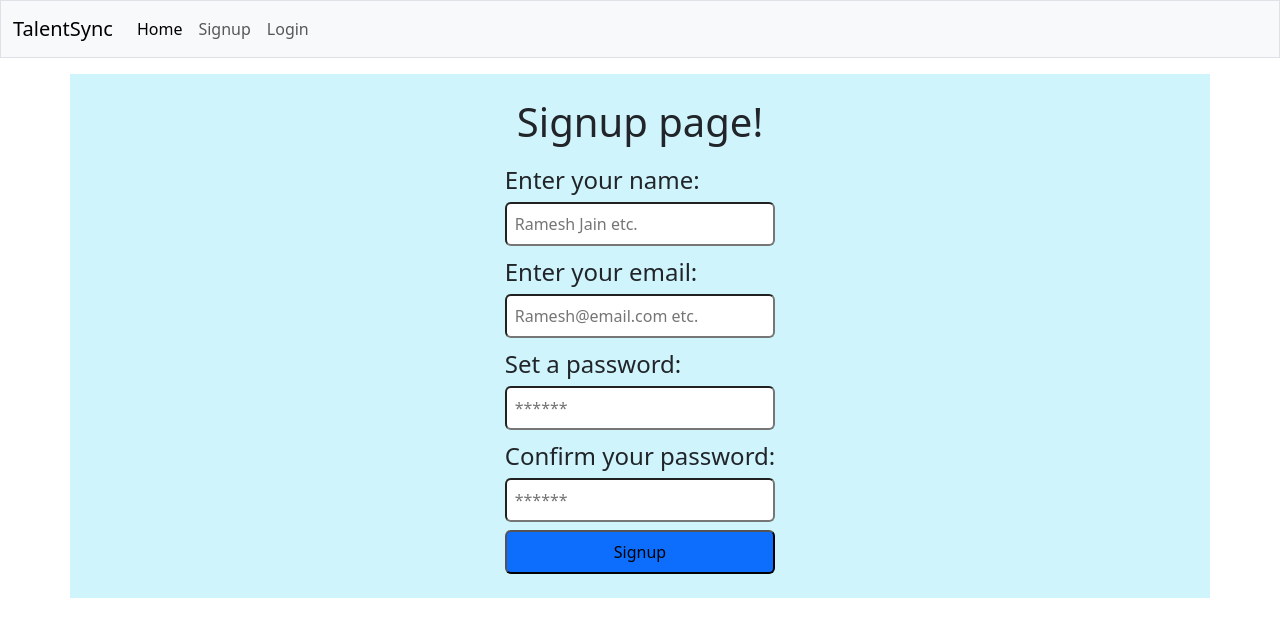
After one commit to MohdSayam/SkillSync-Marketplace, a Flask app: page /auth/signup in a window 1280 px wide. The commit adds this page. Shown: the top 637 px of the page. Run offline with Flask 3, Linux system fonts and the light colour scheme.

Commit message:
milestone-2 Authentication Completed Successfully and working fine

```diff
--- /dev/null
+++ b/controller/routes/__init__.py
@@ -0,0 +1,4 @@
+from .auth_routes import auth_bp
+from .admin_routes import admin_bp
+from .client_routes import client_bp
+from .freelancer_routes import freelancer_bp
--- /dev/null
+++ b/controller/routes/auth_routes.py
@@ -0,0 +1,92 @@
+from flask import Blueprint, render_template,request,url_for,redirect,flash, session
+from controller.models import User
+from controller.database import db
+from werkzeug.security import generate_password_hash, check_password_hash
+
+auth_bp = Blueprint(
+    "auth",
+    __name__,
+    url_prefix="/auth"
+)
+
+@auth_bp.route("/signup", methods=["POST", "GET"])
+def signup():
+    if request.method == "POST":
+        username = request.form.get("username")
+        email = request.form.get("email")
+        passwd = request.form.get("password")
+        conf_passwd = request.form.get("confirm_password")
+
+        if not username or not email or not passwd or not conf_passwd:
+            flash("All fields are required", "danger")
+            return redirect(url_for("auth.signup"))
+
+        if len(passwd) < 6:
+            flash("Password length should be more than 6", "danger")
+            return redirect(url_for("auth.signup"))
+
+        if passwd != conf_passwd:
+            flash("Both passwords should match each other", "warning")
+            return redirect(url_for("auth.signup"))
+
+        existing_user = User.query.filter_by(email=email).first()
+        if existing_user:
+            flash("User already exists with this email", "danger")
+            return redirect(url_for("auth.signup"))
+
+        password = generate_password_hash(passwd)
+
+        new_user = User(
+            username=username,
+            email=email,
+            password=password,
+            role = "Freelancer"
+        )
+        db.session.add(new_user)
+        db.session.commit()
+        flash("Signup successful. Please login", "success")
+        return redirect(url_for("auth.login"))
+    return render_template("auth/signup.html")
+
+@auth_bp.route("/login", methods=["POST","GET"])
+def login():
+    if request.method=="POST":
+        email = request.form.get("email")
+        password = request.form.get("password")
+
+        if not email or not password:
+            flash("All fields required", "danger")
+            return redirect(url_for("auth.login"))
+
+
+        existing_user = User.query.filter_by(email=email).first()
+        if not existing_user:
+            flash("User not present with this credentials", "warning")
+            return redirect(url_for("auth.login"))
+
+        check_password = check_password_hash(existing_user.password, password)
+        if not check_password:
+            flash("password is wrong", "danger")
+            return redirect(url_for("auth.login"))
+
+        session["user_id"]=existing_user.id
+        session["user_role"]=existing_user.role
+
+        if existing_user.role == "Admin":
+            flash("Welcome to the admin dashboard", "success")
+            return redirect(url_for("admin.dashboard"))
+        elif existing_user.role == "Client":
+            flash("Welcome to the client dashboard", "success")
+            return redirect(url_for("client.dashboard"))
+        else:
+            flash("welcome to the freelancer dashboard")
+            return redirect(url_for("freelancer.dashboard"))
+
+    return render_template("auth/login.html")
+
+@auth_bp.route("/logout", methods=["POST"])
+def logout():
+    session.pop("user_id",None)
+    session.pop("user_role",None)
+    flash("You have been logged out", "info")
+    return redirect(url_for("auth.login"))
--- a/main.py
+++ b/main.py
@@ -1,17 +1,22 @@
 from flask import Flask, render_template
 from controller.database import db
 from controller.config import Config
+
+from controller.routes import (auth_bp, client_bp, freelancer_bp, admin_bp)
 
 app = Flask(__name__)
 app.config.from_object(Config)
 db.init_app(app)
 
-with app.app_context():
-    db.create_all()
+# routes registering
+app.register_blueprint(auth_bp)
+app.register_blueprint(admin_bp)
+app.register_blueprint(client_bp)
+app.register_blueprint(freelancer_bp)
 
 @app.route("/")
 def home():
-    return render_template("index.html")
+    return render_template("base.html")
 
 if __name__ == '__main__':
     app.run(debug=True)
--- a/scripts/create_admin.py
+++ b/scripts/create_admin.py
@@ -17,7 +17,7 @@ with app.app_context():
         admin = User(
             username=ADMIN_USERNAME,
             email=ADMIN_EMAIL,
-            password=ADMIN_PASSWORD,
+            password=generate_password_hash(ADMIN_PASSWORD),
             role="Admin"
         )
         db.session.add(admin)
--- /dev/null
+++ b/templates/auth/signup.html
@@ -0,0 +1,25 @@
+{% extends "base.html" %}
+
+{% block title %}Signup{% endblock %}
+
+{% block content %}
+<div class="d-flex flex-column justify-content-center align-items-center mb-3 p-4 container bg-info-subtle">
+    <h1 class="mb-3">Signup page!</h1>
+    <div >
+        <form method="post" class="d-flex flex-column">
+            <label class="text-bold fs-4 mb-1" for="username">Enter your name:</label>
+            <input type="text" name="username" placeholder="Ramesh Jain etc." class="p-2 rounded-2 outline-none mb-2">
+
+            <label class="text-bold fs-4 mb-1" for="email">Enter your email:</label>
+            <input type="email" name="email" placeholder="Ramesh@email.com etc." class="p-2 rounded-2 outline-none mb-2">
+
+            <label class="text-bold fs-4 mb-1" for="password">Set a password:</label>
+            <input type="password" name="password" placeholder="******" class="p-2 rounded-2 outline-none mb-2">
+
+            <label class="text-bold fs-4 mb-1" for="confirm-password">Confirm your password:</label>
+            <input type="password" name="confirm_password" placeholder="******" class="p-2 rounded-2 outline-none mb-2">
+            <input type="submit" value="Signup" class="rounded-2 p-2 border-none bg-primary">
+        </form>
+    </div>
+</div>
+{% endblock %}
--- /dev/null
+++ b/templates/base.html
@@ -0,0 +1,57 @@
+<!DOCTYPE html>
+<html lang="en">
+<head>
+    {% block head %}
+    <meta charset="UTF-8">
+    <meta name="viewport" content="width=device-width, initial-scale=1.0">
+    <title>{% block title%}Talentsync{% endblock %} </title>
+    <link href="https://cdn.jsdelivr.net/npm/bootstrap@5.3.8/dist/css/bootstrap.min.css" rel="stylesheet" integrity="sha384-sRIl4kxILFvY47J16cr9ZwB07vP4J8+LH7qKQnuqkuIAvNWLzeN8tE5YBujZqJLB" crossorigin="anonymous">
+    {% endblock %}
+</head>
+<body class="bg-body">
+    <nav class="navbar navbar-expand-lg bg-body-tertiary mb-3 border border-bottom">
+        <div class="container-fluid">
+            <a class="navbar-brand" href="{{ url_for('home')}} ">TalentSync</a>
+            <button class="navbar-toggler" type="button" data-bs-toggle="collapse" data-bs-target="#navbarNav" aria-controls="navbarNav" aria-expanded="false" aria-label="Toggle navigation">
+            <span class="navbar-toggler-icon"></span>
+            </button>
+            <div class="collapse navbar-collapse" id="navbarNav">
+            <ul class="navbar-nav">
+                <li class="nav-item">
+                <a class="nav-link active" aria-current="page" href="{{ url_for('home')}}">Home</a>
+                </li>
+                <li class="nav-item">
+                <a class="nav-link" href="{{url_for('auth.signup')}}">Signup</a>
+                </li>
+                <li class="nav-item">
+                <a class="nav-link" href="{{url_for('auth.login')}}">Login</a>
+                </li>
+            </ul>
+            </div>
+        </div>
+    </nav>
+
+    {% with messages = get_flashed_messages(with_categories=true) %}
+        {% if messages %}
+            <div class="container mb-3">
+                {% for category, message in messages %}
+                    {# Map Flask categories to Bootstrap colors #}
+                    {% set alert_class = 'danger' if category == 'error' else category %}
+                    {% set alert_class = 'success' if category == 'message' else alert_class %}
+
+                    <div class="alert alert-{{ alert_class }} alert-dismissible fade show" role="alert">
+                        {{ message }}
+                        <button type="button" class="btn-close" data-bs-dismiss="alert" aria-label="Close"></button>
+                    </div>
+                {% endfor %}
+            </div>
+        {% endif %}
+    {% endwith %}
+
+    {% block content %}
+    <h1>Hello from templates folder</h1>
+    {% endblock %}
+
+    <script src="https://cdn.jsdelivr.net/npm/bootstrap@5.3.8/dist/js/bootstrap.bundle.min.js" integrity="sha384-FKyoEForCGlyvwx9Hj09JcYn3nv7wiPVlz7YYwJrWVcXK/BmnVDxM+D2scQbITxI" crossorigin="anonymous"></script>
+</body>
+</html>
--- a/templates/index.html
+++ b/templates/client/dashboard.html
@@ -6,6 +6,6 @@
     <title>Document</title>
 </head>
 <body>
-    <h1>Hello from templates folder</h1>
+    <h1>You are on client dashboard</h1>
 </body>
 </html>
```
Also changed, not shown: controller/routes/admin_routes.py (added, +11 -0 lines), controller/routes/client_routes.py (added, +11 -0 lines), controller/routes/freelancer_routes.py (added, +11 -0 lines), templates/admin/dashboard.html (added, +15 -0 lines), templates/auth/login.html (added, +21 -0 lines), templates/freelancer/dashboard.html (added, +11 -0 lines), instance/database.db.
